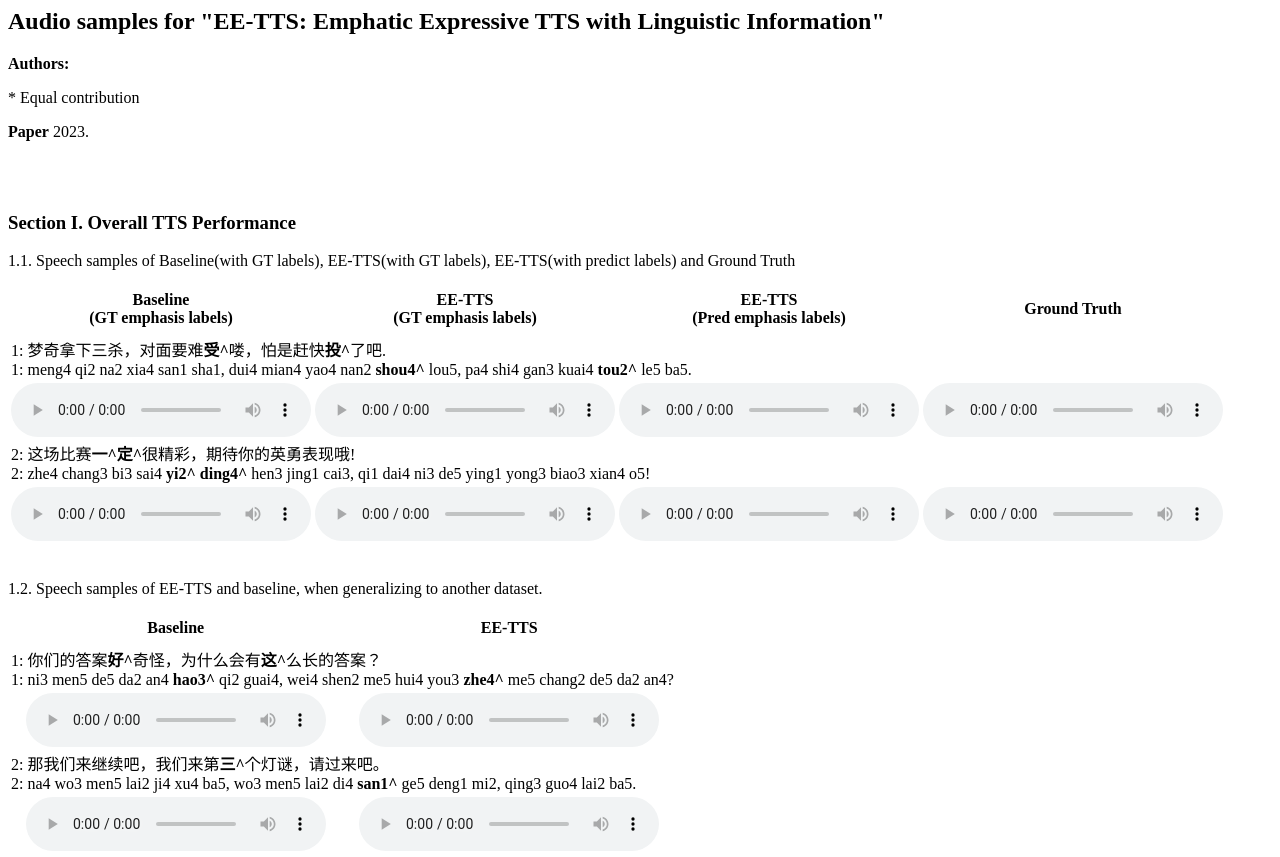
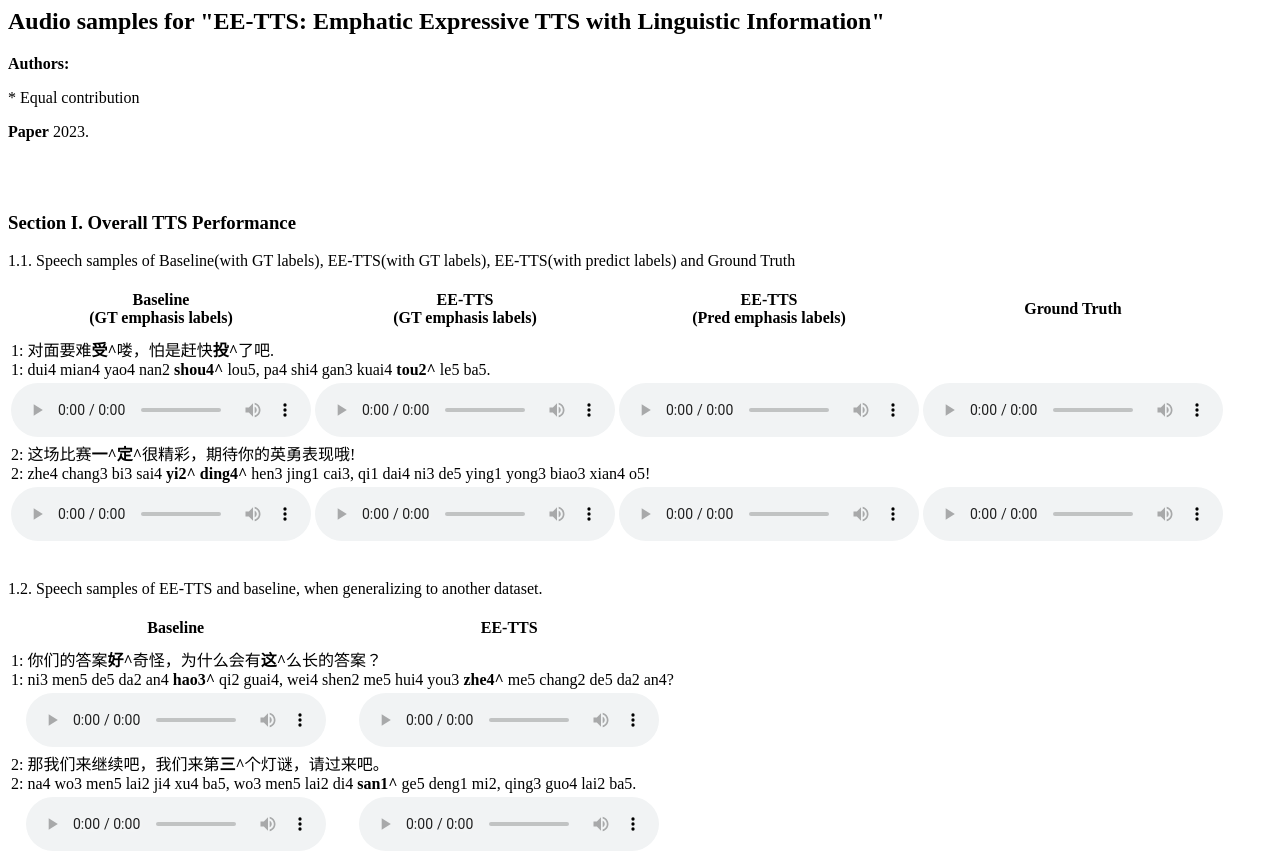
Before and after one commit to Expressive-Emphatic-TTSdemo/Expressive-Emphatic-TTSdemo.github.io, a plain HTML site: page index.html in a window 1280 px wide. Shown: the top 857 px of the page. Drawn offline with Linux system fonts and the light colour scheme.

Commit message:
del mengqi

```diff
--- a/index.html
+++ b/index.html
@@ -32,8 +32,8 @@
         <tr></tr>
         <tr></tr>
         <tr>
-          <td colspan="3"><span>1: 梦奇拿下三杀，对面要难<b>受^</b>喽，怕是赶快<b>投^</b>了吧. <br/>
-          1: meng4 qi2 na2 xia4 san1 sha1, dui4 mian4 yao4 nan2 <b>shou4^</b> lou5, pa4 shi4 gan3 kuai4 <b>tou2^</b> le5 ba5.
+          <td colspan="3"><span>1: 对面要难<b>受^</b>喽，怕是赶快<b>投^</b>了吧. <br/>
+          1: dui4 mian4 yao4 nan2 <b>shou4^</b> lou5, pa4 shi4 gan3 kuai4 <b>tou2^</b> le5 ba5.
           </td></span>
         </tr>
         <tr align="center">
```
Also changed, not shown: 4 other files.
